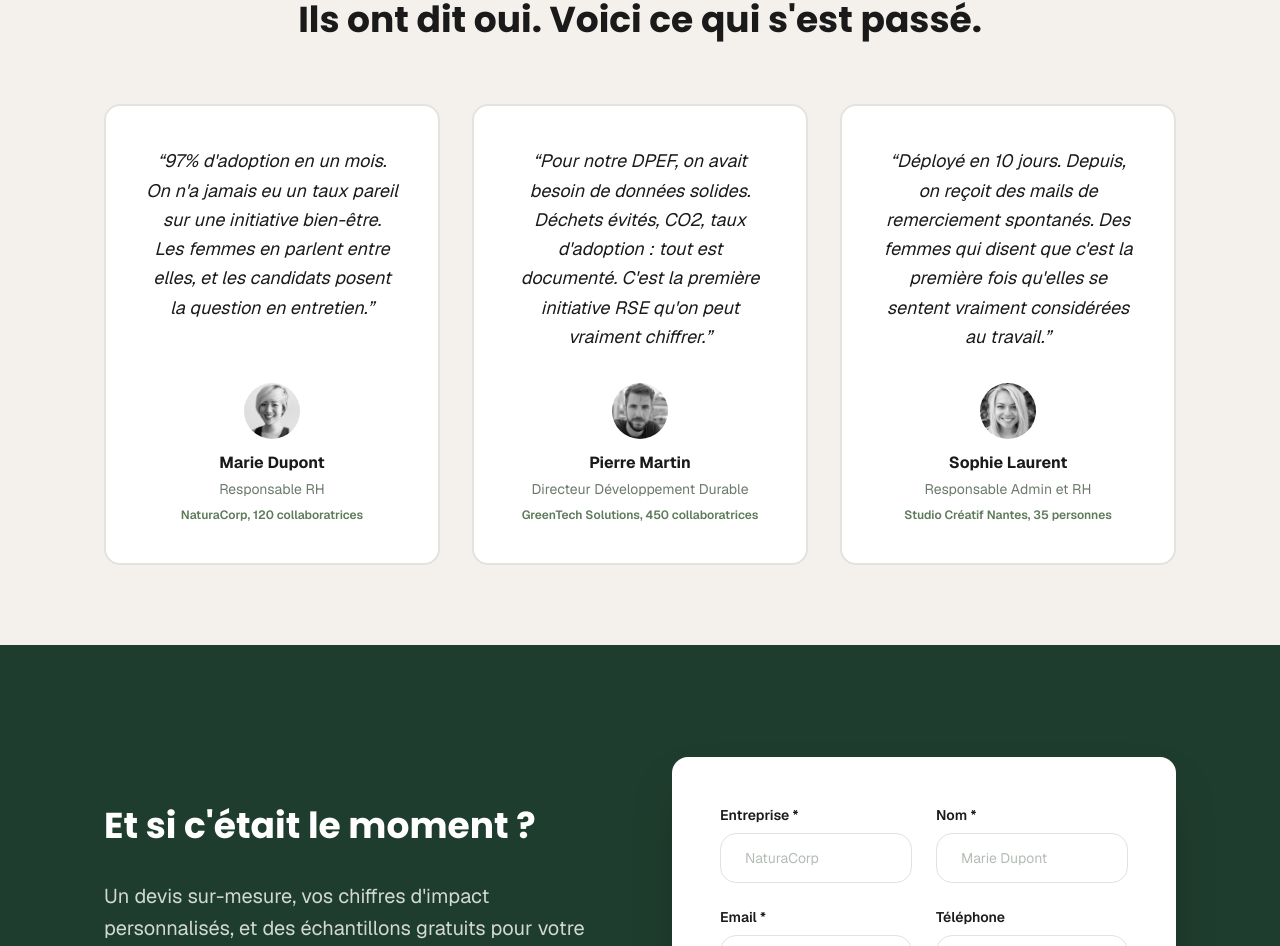
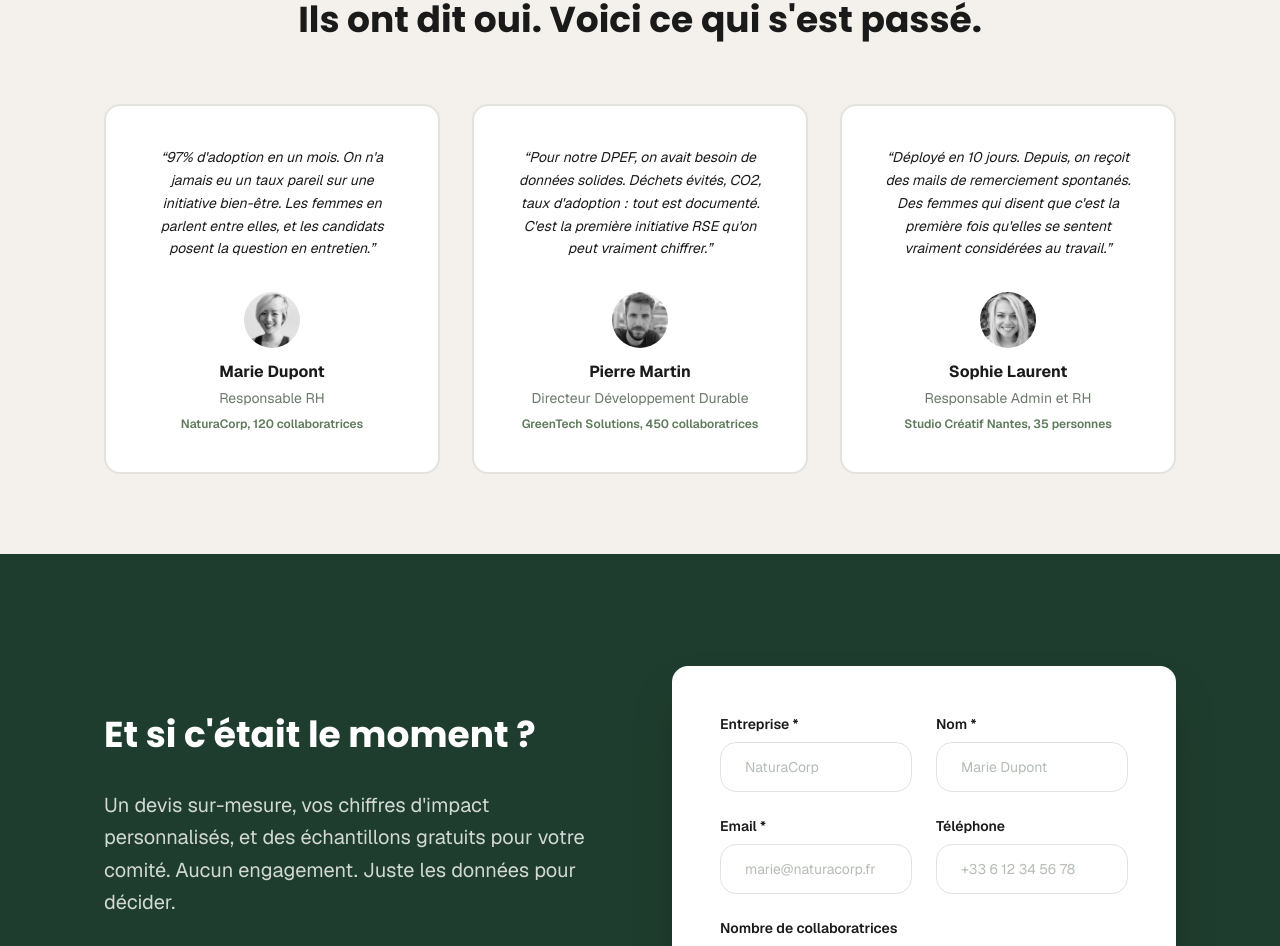
Before and after one commit to mathys-glitch/eve-anc-co, a Next.js app: page / in a window 1280 px wide. Shown: the part 4566-5512 px from the top of the page. Built offline with nearby package versions, Linux system fonts and the light colour scheme.

Commit message:
Reduce testimonial italic quote size by 21% (text-lg → text-[14px])
Co-Authored-By: Claude Opus 4.7 (1M context) <noreply@anthropic.com>

```diff
--- a/src/app/page.tsx
+++ b/src/app/page.tsx
@@ -414,7 +414,7 @@ export default function Home() {
             ].map((t, i) => (
               <ScrollReveal key={i} animation="fadeUp" delay={i * 100}>
                 <div className="bg-white rounded-2xl p-10 border-2 border-warm-gray h-full flex flex-col">
-                  <p className="text-lg text-deep leading-relaxed italic mb-8 text-center flex-grow">
+                  <p className="text-[14px] text-deep leading-relaxed italic mb-8 text-center flex-grow">
                     &ldquo;{t.quote}&rdquo;
                   </p>
                   <div className="flex flex-col items-center text-center">
```
